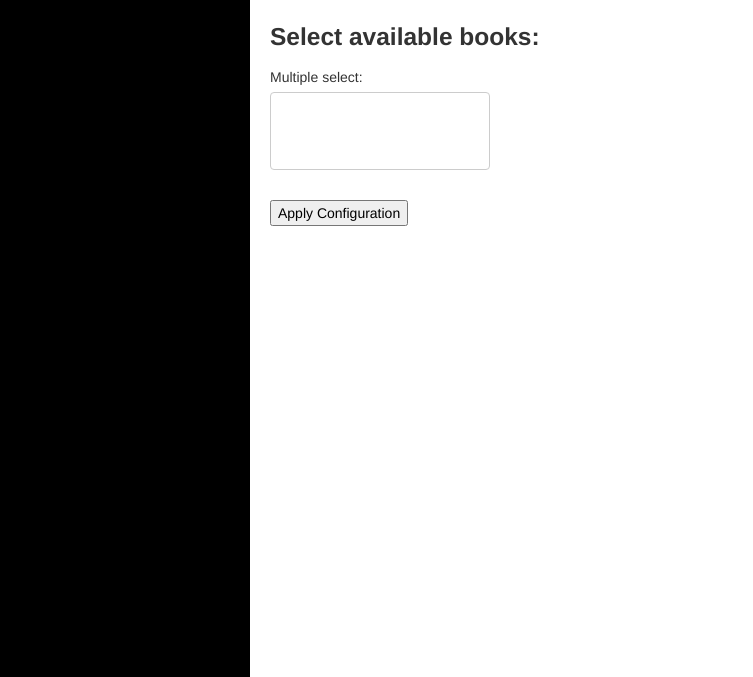
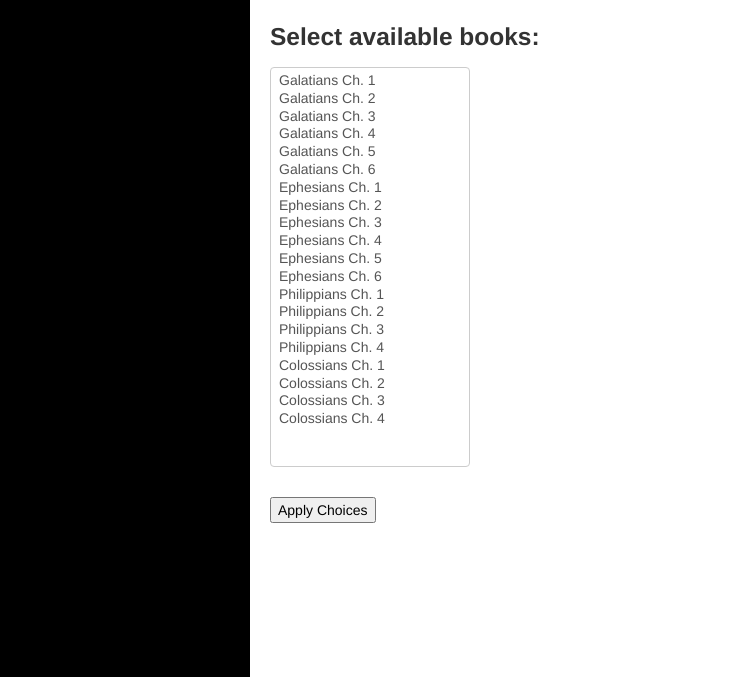
Before and after one commit to j4880k/bible_flash_cards, a plain HTML site: page index.html at #/choices in a window 1280 px wide. Shown: the part 123-800 px from the top of the page, without its empty margins (0-753 px from the left). Drawn offline with Linux system fonts and the light colour scheme.

Commit message:
some style changes

```diff
--- a/app/css/simple-sidebar.css
+++ b/app/css/simple-sidebar.css
@@ -82,6 +82,11 @@
 	border-top-right-radius: 20px;
 	border-bottom-right-radius: 20px;
 	border-bottom-left-radius: 20px;
+}
+
+select.more_bigger_select {
+	height: 400px;
+	width: 200px;
 }
 
 #nav-toggle.toggled {
--- a/app/views/choices_partial.html
+++ b/app/views/choices_partial.html
@@ -4,8 +4,8 @@
       <!-- <p>selected deck is : {{selectedDeck}}<br /> -->
 		  <!-- chosen set is : {{flashcards.chosen_set}}<br /> -->
 		  Select a deck of flash cards :
-      <select ng-model="selectedDeck" ng-change="flashcards.update_books()">
-        <option ng-repeat="choice in flashcards.available_decks" value="{{choice.code}}">{{choice.label}}</option>
+      <select ng-model="selectedDeck" ng-change="flashcards.update_books()" ng-init="flashcards.update_books(); selectedDeck = selectedDeck || options[0].value" ng-options="option.label for option in flashcards.available_decks track by option.code">
+        <!-- <option ng-repeat="choice in flashcards.available_decks" value="{{choice.code}}">{{choice.label}}</option> -->
       </select>
 	  </p>
       <!-- <p>selected book is : {{selectedBooks}}<br />
@@ -17,12 +17,12 @@
 	  </p> -->
 
       <h3>Select available books:</h3>
-       <label for="multiBookSel">Multiple select:</label>
-       <select id="multiBookSel" ng-model="multiBookSelected" ng-options="book.BOOK+' Ch. '+book.CHAPTER for book in flashcards.available_books" multiple>
+       <!-- <label for="multiBookSel">Multiple select:</label> -->
+       <select id="multiBookSel" class="more_bigger_select" ng-change="flashcards.update_quiz(multiBooksSelected);" ng-model="multiBookSelected" ng-options="book.BOOK+' Ch. '+book.CHAPTER for book in flashcards.available_books" ng-init="flashcards.update_books(); multiBookSelected = multiBookSelected || options[0].value" multiple>
          <option value="">[No book]</option>
        </select><br />
        <br />
        <!-- <strong>Selected books:</strong> {{multiBookSelected}}<br /> -->
 	<button ng-click='flashcards.apply_configuration(); flashcards.update_quiz(multiBookSelected);'>
-	  Apply Configuration
+	  Apply Choices
 	</button>
```
Also changed, not shown: app/views/quiz_partial.html (+16 -0 lines).
